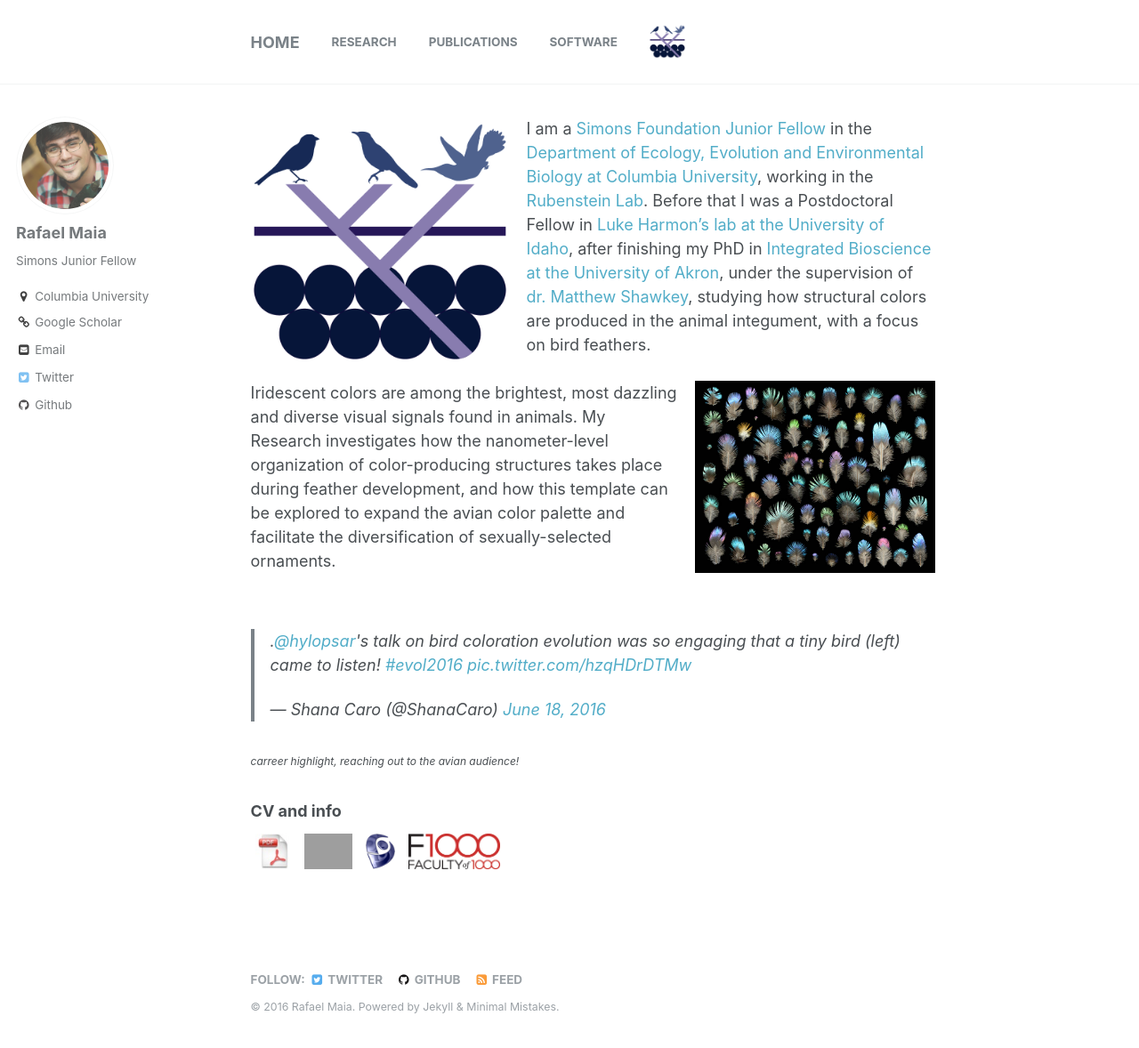
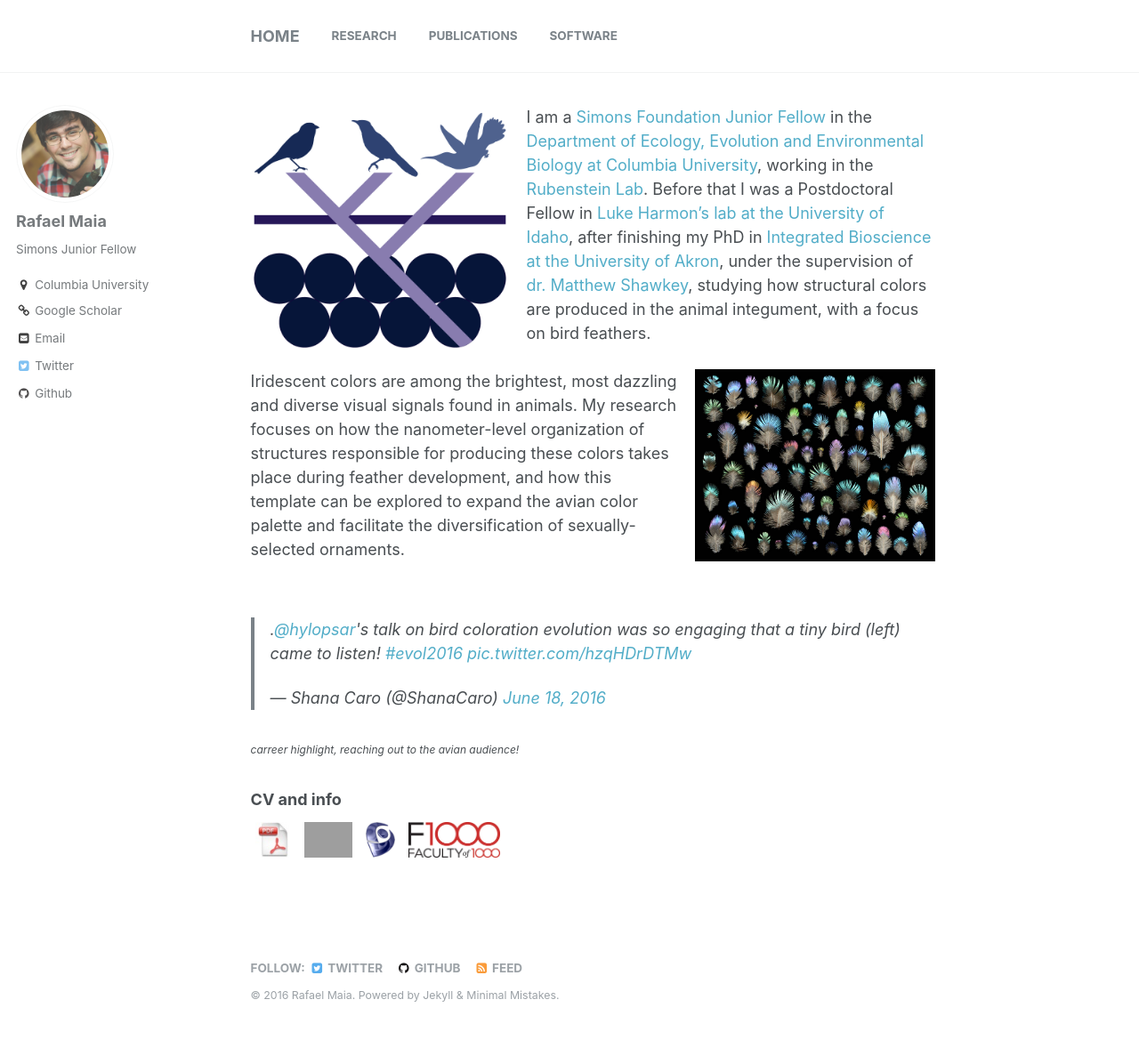
Before and after one commit to rmaia/rmaia.github.io, a Jekyll site: the page built from index.md, in a window 1280 px wide and 1196 px high. Shown: the top 1178 px of the window at 89% size. Built offline with Jekyll 4.4.1, drawn with Linux system fonts in a browser that asks for light colours; the list of posts is cut into pages by our own code; comment, search, counter and statistics services are not loaded; grey boxes are pictures that could not be loaded.

```diff
--- a/_includes/masthead.html
+++ b/_includes/masthead.html
@@ -15,7 +15,7 @@
             {% endif %}
             <li class="masthead__menu-item"><a href="{{ domain }}{{ link.url }}">{{ link.title }}</a></li>
           {% endfor %}
-          <li><a class="brand-image" href="{{ HOME_PATH }}"><img src="{{ASSET_PATH}}/images/logo.png"/ style="width:40px"></a></li>
+          <!-- <li><a class="brand-image" href="{{ HOME_PATH }}"><img src="{{ASSET_PATH}}/images/logo.png"/ style="width:40px"></a></li> -->
         </ul>
         <ul class="hidden-links hidden"></ul>
       </nav>
--- a/index.md
+++ b/index.md
@@ -7,7 +7,7 @@
 I am a [Simons Foundation Junior Fellow](https://www.simonsfoundation.org/simons-society-of-fellows/junior-fellows/) in the [Department of Ecology, Evolution and Environmental Biology at Columbia University](http://www.columbia.edu/cu/e3b/), working in the [Rubenstein Lab](http://www.columbia.edu/~dr2497/HOME.html). Before that I was a Postdoctoral Fellow in [Luke Harmon's lab at the University of Idaho](http://www.webpages.uidaho.edu/~lukeh/), after finishing my PhD in [Integrated Bioscience at the University of Akron](http://www.uakron.edu/id/ib/), under the supervision of [dr. Matthew Shawkey](http://gozips.uakron.edu/~shawkey/), studying how structural colors are produced in the animal integument, with a focus on bird feathers.
 <br>
 <br>
-<img align="right" style="padding-left:20px; width:290px" src="/images/Starling-Poster-WEB.jpg"> Iridescent colors are among the brightest, most dazzling and diverse visual signals found in animals. My Research investigates how the nanometer-level organization of color-producing structures takes place during feather development, and how this template can be explored to expand the avian color palette and facilitate the diversification of sexually-selected ornaments.
+<img align="right" style="padding-left:20px; width:290px" src="/images/Starling-Poster-WEB.jpg"> Iridescent colors are among the brightest, most dazzling and diverse visual signals found in animals. My research focuses on how the nanometer-level organization of structures responsible for producing these colors takes place during feather development, and how this template can be explored to expand the avian color palette and facilitate the diversification of sexually-selected ornaments.
 <br>
 <br>
 <blockquote class="twitter-tweet" data-lang="en"><p lang="en" dir="ltr">.<a href="https://twitter.com/hylopsar">@hylopsar</a>&#39;s talk on bird coloration evolution was so engaging that a tiny bird (left) came to listen! <a href="https://twitter.com/hashtag/evol2016?src=hash">#evol2016</a> <a href="https://t.co/hzqHDrDTMw">pic.twitter.com/hzqHDrDTMw</a></p>&mdash; Shana Caro (@ShanaCaro) <a href="https://twitter.com/ShanaCaro/status/744233162474037248">June 18, 2016</a></blockquote>
```
